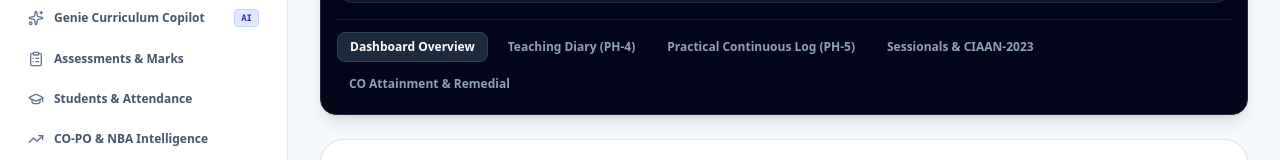
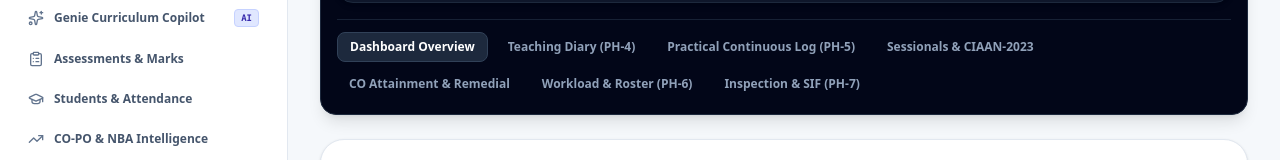
Before and after one commit to agrawalhiteshhkumar/faculty-ai-genie, a React (Vite) app: page / in a window 1280 px wide. Shown: the part 397-557 px from the top of the page. Built offline with nearby package versions, Linux system fonts and the light colour scheme; no server answers.

Commit message:
Update App.tsx

```diff
--- a/src/App.tsx
+++ b/src/App.tsx
@@ -20,13 +20,17 @@ import { DailyDiaryModal } from './components/DailyDiaryModal';
 import { SearchAssistantModal } from './components/SearchAssistantModal';
 import { CriticalSuccessTestModal } from './components/CriticalSuccessTestModal';
 
-// Statutory Modules
+// Statutory Modules (Phases 1-5)
 import CohortSelector from './components/common/CohortSelector';
 import TeachingDiaryView from './components/common/TeachingDiaryView';
 import PracticalAssessmentView from './components/common/PracticalAssessmentView';
 import SessionalMarksheetView from './components/common/SessionalMarksheetView';
 import COAttainmentRemedialTracker from './components/common/COAttainmentRemedialTracker';
 import ConsolidatedCourseFileModal from './components/common/ConsolidatedCourseFileModal';
+
+// Phase 6 & Phase 7 Statutory Additions
+import RosterWorkloadManager from './components/admin/RosterWorkloadManager';
+import StatutoryInspectionDashboard from './components/common/StatutoryInspectionDashboard';
 
 import { AcademicClassCohort, FacultyWorkloadAllocation } from './cohortTypes';
 
@@ -127,7 +131,7 @@ const DEFAULT_SAMPLE_FACULTY: FacultyMaster[] = [
     employmentType: 'FULL_TIME',
     prescribedWeeklyHours: 16,
     conductedWeeklyHours: 14,
-    assignedSubjects: [{ subjectId: 'sub-1', subjectTitle: 'Pharmaceutics', division: 'Div A' }]
+    assignedSubjects: [{ subjectId: 'sub-1', subjectTitle: 'Pharmaceutics', division: 'Div A' }],
   },
   {
     id: 'fac-002',
@@ -138,8 +142,8 @@ const DEFAULT_SAMPLE_FACULTY: FacultyMaster[] = [
     employmentType: 'FULL_TIME',
     prescribedWeeklyHours: 18,
     conductedWeeklyHours: 16,
-    assignedSubjects: [{ subjectId: 'sub-2', subjectTitle: 'Pharmacology', division: 'Div A' }]
-  }
+    assignedSubjects: [{ subjectId: 'sub-2', subjectTitle: 'Pharmacology', division: 'Div A' }],
+  },
 ];
 
 const DEFAULT_SAMPLE_STUDENTS: StudentMaster[] = Array.from({ length: 24 }).map((_, i) => ({
@@ -151,7 +155,7 @@ const DEFAULT_SAMPLE_STUDENTS: StudentMaster[] = Array.from({ length: 24 }).map(
   attendancePercentage: 85 + (i % 12),
   isDefaulter: false,
   totalClasses: 40,
-  attendedClasses: 35
+  attendedClasses: 35,
 }));
 
 const DEFAULT_SAMPLE_SUBJECT: SubjectMaster = {
@@ -163,8 +167,8 @@ const DEFAULT_SAMPLE_SUBJECT: SubjectMaster = {
   curriculumScheme: 'PCI ER-2020 / MSBTE J-Scheme',
   courseOutcomes: [
     { id: 'co-1', code: 'CO1', statement: 'Understand fundamentals of dosage form design', bloomLevel: 'Understand' },
-    { id: 'co-2', code: 'CO2', statement: 'Evaluate formulation parameters of tablets and capsules', bloomLevel: 'Evaluate' }
-  ]
+    { id: 'co-2', code: 'CO2', statement: 'Evaluate formulation parameters of tablets and capsules', bloomLevel: 'Evaluate' },
+  ],
 };
 
 const DEFAULT_SAMPLE_TIMETABLE: TimetableSlot[] = [
@@ -177,7 +181,7 @@ const DEFAULT_SAMPLE_TIMETABLE: TimetableSlot[] = [
     facultyId: 'fac-001',
     roomNumber: 'LH-1',
     batchName: 'All',
-    status: { attendanceMarked: false }
+    status: { attendanceMarked: false },
   },
   {
     id: 'slot-2',
@@ -188,8 +192,8 @@ const DEFAULT_SAMPLE_TIMETABLE: TimetableSlot[] = [
     facultyId: 'fac-001',
     roomNumber: 'LH-1',
     batchName: 'All',
-    status: { attendanceMarked: false }
-  }
+    status: { attendanceMarked: false },
+  },
 ];
 
 export default function App() {
@@ -197,14 +201,15 @@ export default function App() {
   const [currentTab, setCurrentTab] = useState<NavTab>('HOME');
   const [isMobileMenuOpen, setIsMobileMenuOpen] = useState(false);
 
-  // Statutory Module State
+  // Statutory Module State (Phases 1-7)
   const [activeStatutoryTab, setActiveStatutoryTab] = useState<
-    'OVERVIEW' | 'PH4_DIARY' | 'PH5_PRACTICAL' | 'SESSIONAL_CIA' | 'CO_BLOOMS'
+    'OVERVIEW' | 'PH4_DIARY' | 'PH5_PRACTICAL' | 'SESSIONAL_CIA' | 'CO_BLOOMS' | 'WORKLOAD_ROSTER' | 'INSPECTION_AUDIT'
   >('OVERVIEW');
   const [selectedCohortId, setSelectedCohortId] = useState<string>('FY_DPHARM');
   const [selectedSubjectCode, setSelectedSubjectCode] = useState<string>('ER20-11T');
   const [selectedBatchId, setSelectedBatchId] = useState<string>('FY_BATCH_A1');
   const [isDossierModalOpen, setIsDossierModalOpen] = useState(false);
+  const [workloads, setWorkloads] = useState<FacultyWorkloadAllocation[]>(LOCAL_WORKLOADS);
 
   // Multi-Tenant Session State
   const [tenantId, setTenantId] = useState<string | null>(() => {
@@ -220,11 +225,13 @@ export default function App() {
   const [isSuperAdminLoginModalOpen, setIsSuperAdminLoginModalOpen] = useState(false);
   const [isSuperAdminUser, setIsSuperAdminUser] = useState(false);
 
-  // Core Institutional State with safe fallbacks
+  // Core Institutional State
   const [institution, setInstitution] = useState<InstitutionProfile | null>(() => {
     try {
       const saved = localStorage.getItem('faculty_genie_institution');
-      return saved ? JSON.parse(saved) : {
+      return saved
+        ? JSON.parse(saved)
+        : {
             id: 'inst-dpkcop',
             name: 'D. P. Kharde Navjeevan College of Pharmacy, Sinnar',
             shortName: 'DPKCOP',
@@ -311,8 +318,8 @@ export default function App() {
       const res = await fetch('/api/bootstrap', {
         headers: {
           'x-tenant-id': tenantId || '',
-          'x-license-key': licenseKey || ''
-        }
+          'x-license-key': licenseKey || '',
+        },
       });
       if (res.ok) {
         const data = await res.json();
@@ -386,7 +393,6 @@ export default function App() {
     localStorage.setItem('faculty_genie_institution', JSON.stringify(profile));
     setInstitution(profile);
 
-    // Guarantee that sub-structures are never undefined
     if (!students || students.length === 0) {
       localStorage.setItem('faculty_genie_students', JSON.stringify(DEFAULT_SAMPLE_STUDENTS));
       setStudents(DEFAULT_SAMPLE_STUDENTS);
@@ -599,7 +605,7 @@ export default function App() {
         />
 
         <main className="flex-1 p-4 sm:p-6 lg:p-8 min-w-0 overflow-x-hidden space-y-6">
-          {/* MSBTE / PCI Statutory Controls Bar */}
+          {/* Statutory Command Bar */}
           <div className="bg-slate-950 border border-slate-800 rounded-2xl p-4 shadow-lg text-white">
             <div className="flex flex-col md:flex-row md:items-center justify-between gap-4 pb-3 border-b border-slate-800">
               <div className="flex items-center gap-2">
@@ -619,7 +625,7 @@ export default function App() {
             <div className="mt-3">
               <CohortSelector
                 cohorts={LOCAL_COHORTS}
-                workloads={LOCAL_WORKLOADS}
+                workloads={workloads}
                 selectedClassId={selectedCohortId}
                 selectedSubjectCode={selectedSubjectCode}
                 selectedBatchId={selectedBatchId}
@@ -629,7 +635,7 @@ export default function App() {
               />
             </div>
 
-            {/* Sub-Tabs for Phases 2-4 */}
+            {/* Sub-Tabs for Phases 1-7 */}
             <div className="flex flex-wrap gap-2 mt-4 pt-3 border-t border-slate-800/80">
               <button
                 onClick={() => setActiveStatutoryTab('OVERVIEW')}
@@ -681,10 +687,50 @@ export default function App() {
               >
                 CO Attainment &amp; Remedial
               </button>
+              <button
+                onClick={() => setActiveStatutoryTab('WORKLOAD_ROSTER')}
+                className={`text-xs font-bold px-3 py-1.5 rounded-lg transition-colors cursor-pointer ${
+                  activeStatutoryTab === 'WORKLOAD_ROSTER'
+                    ? 'bg-cyan-600 text-white'
+                    : 'text-slate-400 hover:text-white hover:bg-slate-900'
+                }`}
+              >
+                Workload &amp; Roster (PH-6)
+              </button>
+              <button
+                onClick={() => setActiveStatutoryTab('INSPECTION_AUDIT')}
+                className={`text-xs font-bold px-3 py-1.5 rounded-lg transition-colors cursor-pointer ${
+                  activeStatutoryTab === 'INSPECTION_AUDIT'
+                    ? 'bg-teal-600 text-white'
+                    : 'text-slate-400 hover:text-white hover:bg-slate-900'
+                }`}
+              >
+                Inspection &amp; SIF (PH-7)
+              </button>
             </div>
           </div>
 
-          {/* Active Statutory Module Display */}
+          {/* Phase 6 & 7 Module Displays */}
+          {activeStatutoryTab === 'WORKLOAD_ROSTER' && (
+            <RosterWorkloadManager
+              cohorts={LOCAL_COHORTS}
+              facultyList={safeFacultyList}
+              workloads={workloads}
+              onUpdateWorkloads={setWorkloads}
+            />
+          )}
+
+          {activeStatutoryTab === 'INSPECTION_AUDIT' && (
+            <StatutoryInspectionDashboard
+              institution={institution}
+              cohorts={LOCAL_COHORTS}
+              facultyList={safeFacultyList}
+              workloads={workloads}
+              students={safeStudents}
+            />
+          )}
+
+          {/* Phases 2-5 Displays */}
           {activeStatutoryTab === 'PH4_DIARY' && (
             <TeachingDiaryView
               classId={selectedCohortId}
```
Lines whose indentation alone changed are shown as unchanged.
